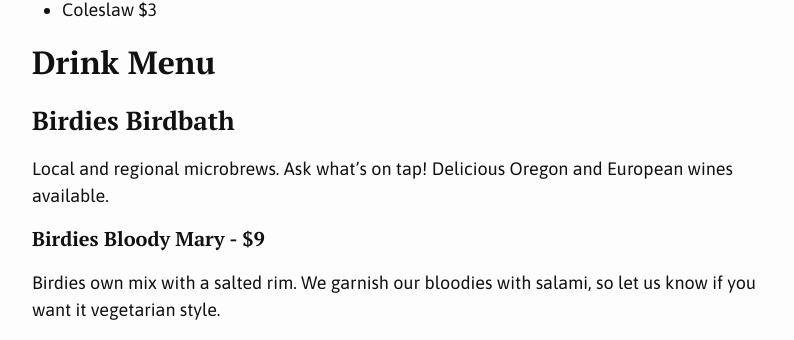
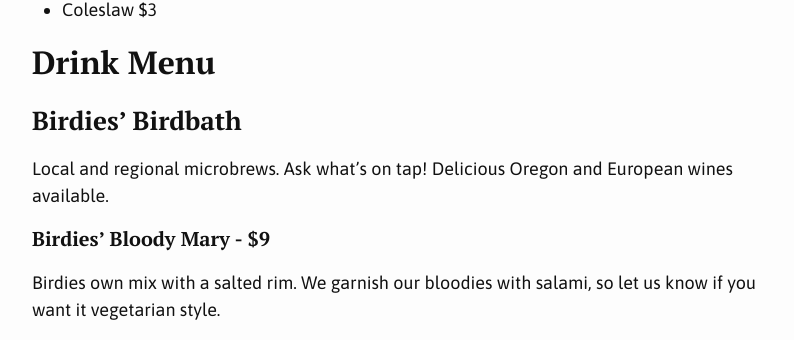
Before and after one commit to birdiescafe/birdiescafe.github.io, a Jekyll site: the page built from menu_081818.md, in a window 1280 px wide and 900 px high, scrolled down 6523 px. Shown: the part 157-497 px from the top of the window, without its empty margins (238-1032 px from the left). Built offline with Jekyll 4.4.1, drawn with Linux system fonts in a browser that asks for light colours.

```diff
--- a/menu_081818.md
+++ b/menu_081818.md
@@ -186,10 +186,10 @@ Sauteed prawns smothered in a rich Cajun-spiced sauce with onions, bell peppers,
 
 ## Drink Menu
 
-### Birdies Birdbath
+### Birdies' Birdbath
 Local and regional microbrews. Ask what's on tap! Delicious Oregon and European wines available.
 
-#### Birdies Bloody Mary - $9
+#### Birdies' Bloody Mary - $9
 Birdies own mix with a salted rim. We garnish our bloodies with salami, so let us know if you want it vegetarian style.
 #### Birdies' house-infused pepper vodka bloody - $10
 #### Crater Lake Hatch Chile vodk bloody - $11
```
